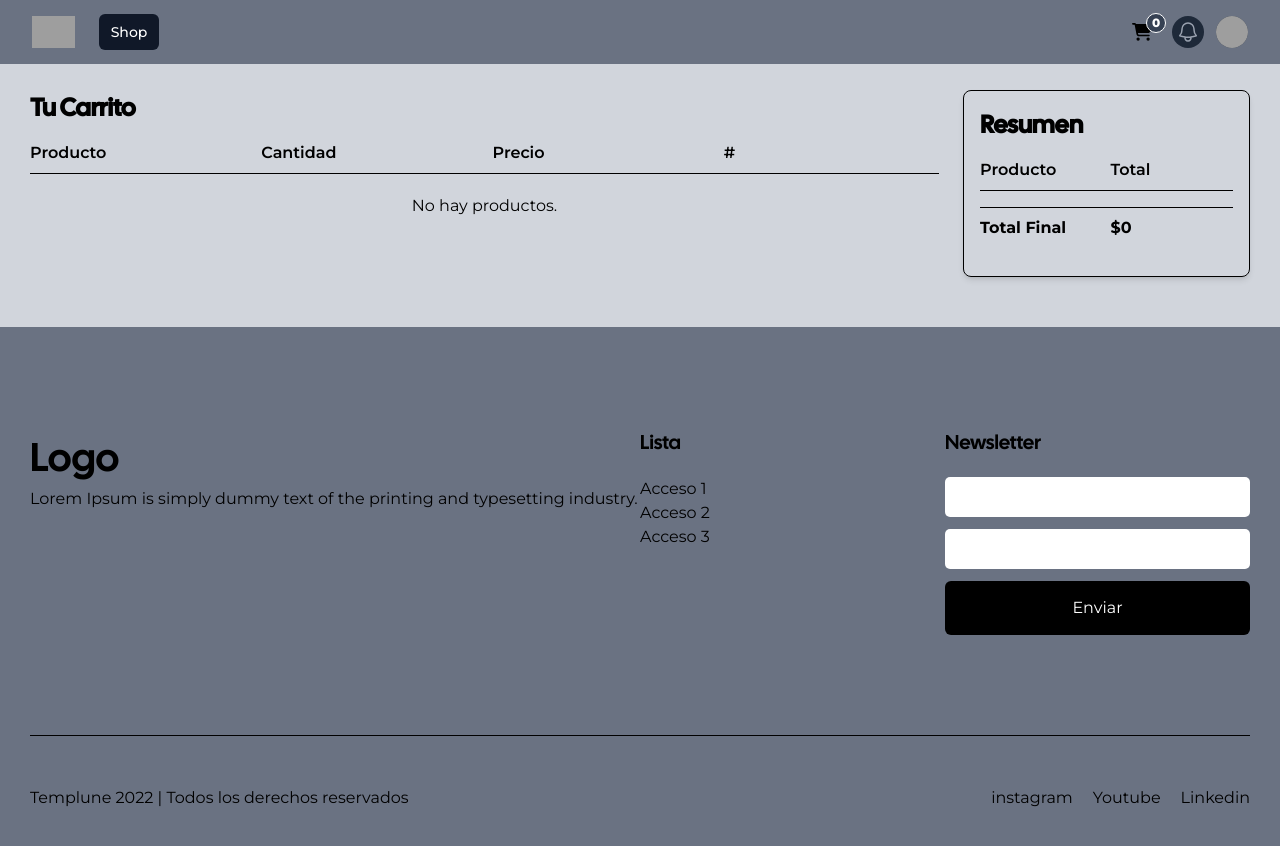
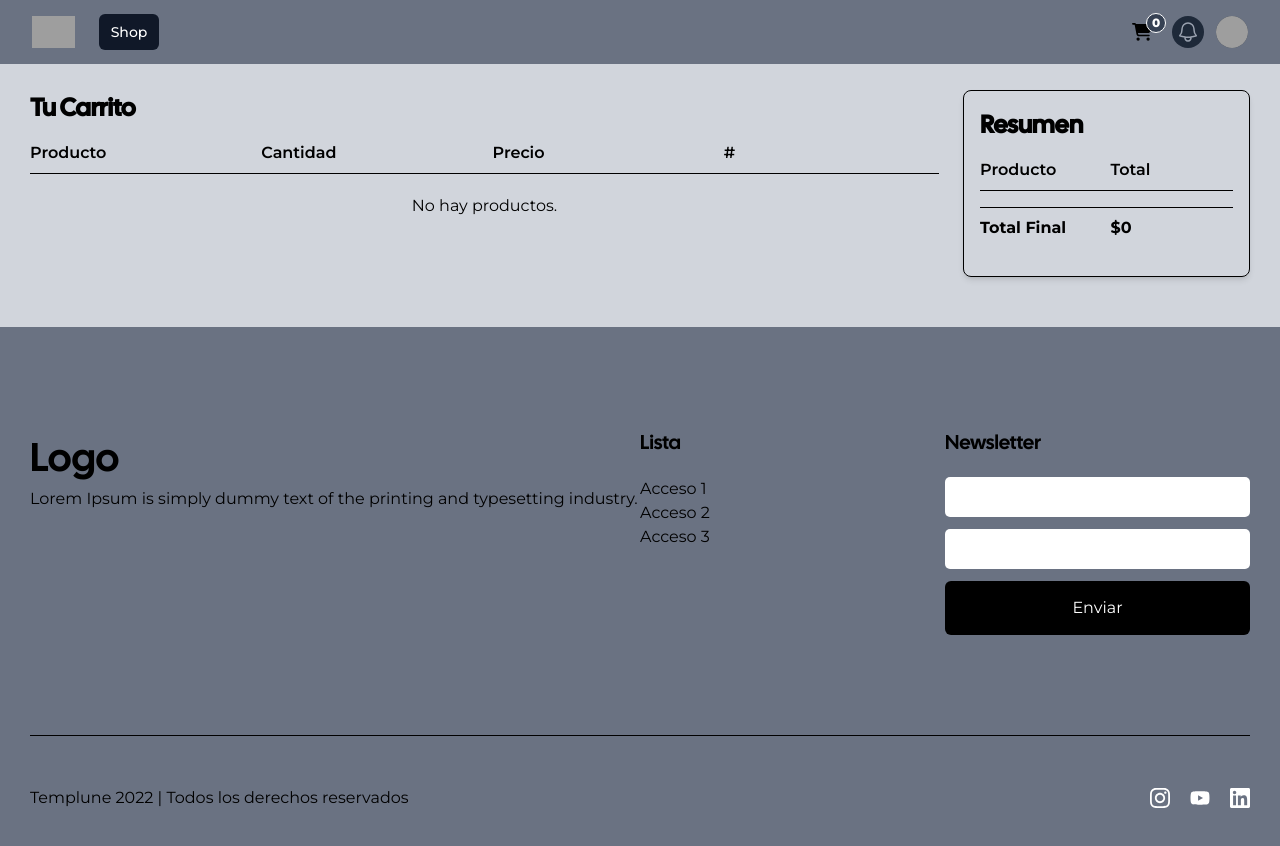
Before and after one commit to jissust/02-ecommerce, a React (Vite) app: page /checkout in a window 1280 px wide. Shown: the top 846 px of the page. Built offline with nearby package versions, Linux system fonts and the light colour scheme; grey boxes are pictures that could not be loaded.

Commit message:
agrego iconos

```diff
--- a/src/components/Footer/Footer.tsx
+++ b/src/components/Footer/Footer.tsx
@@ -1,3 +1,5 @@
+import { InstagramIcon, LinkedinIcon, YoutubeIcon } from "../Icons/Icons";
+
 function Footer() {
   return (
     <footer className="w-full bg-gray-500 pt-[100px] px-[30px]">
@@ -42,13 +44,13 @@ function Footer() {
           </div>
         </div>
       </div>
-      <div className="w-full grid grid-cols-1 sm:grid-cols-2 pb-[100px] pt-[50px] max-w-[1300px] m-auto">
+      <div className="w-full grid grid-cols-1 sm:grid-cols-2 pb-[100px] pt-[50px] container m-auto">
         <div>Templune 2022 | Todos los derechos reservados</div>
         <div className="flex justify-start sm:justify-end">
           <ul className="flex gap-5">
-            <li>instagram</li>
-            <li>Youtube</li>
-            <li>Linkedin</li>
+            <li className="flex"><InstagramIcon /></li>
+            <li className="flex"><YoutubeIcon /></li>
+            <li className="flex"><LinkedinIcon /></li>
           </ul>
         </div>
       </div>
--- a/src/components/Icons/Icons.tsx
+++ b/src/components/Icons/Icons.tsx
@@ -44,8 +44,9 @@ export function CartIcon({ color = "#FFFFFF" }) {
   return (
     <svg xmlns="http://www.w3.org/2000/svg" viewBox="0 0 576 512" width="20">
       <path
-      fill={color}
-      d="M0 24C0 10.7 10.7 0 24 0L69.5 0c22 0 41.5 12.8 50.6 32l411 0c26.3 0 45.5 25 38.6 50.4l-41 152.3c-8.5 31.4-37 53.3-69.5 53.3l-288.5 0 5.4 28.5c2.2 11.3 12.1 19.5 23.6 19.5L488 336c13.3 0 24 10.7 24 24s-10.7 24-24 24l-288.3 0c-34.6 0-64.3-24.6-70.7-58.5L77.4 54.5c-.7-3.8-4-6.5-7.9-6.5L24 48C10.7 48 0 37.3 0 24zM128 464a48 48 0 1 1 96 0 48 48 0 1 1 -96 0zm336-48a48 48 0 1 1 0 96 48 48 0 1 1 0-96z" />
+        fill={color}
+        d="M0 24C0 10.7 10.7 0 24 0L69.5 0c22 0 41.5 12.8 50.6 32l411 0c26.3 0 45.5 25 38.6 50.4l-41 152.3c-8.5 31.4-37 53.3-69.5 53.3l-288.5 0 5.4 28.5c2.2 11.3 12.1 19.5 23.6 19.5L488 336c13.3 0 24 10.7 24 24s-10.7 24-24 24l-288.3 0c-34.6 0-64.3-24.6-70.7-58.5L77.4 54.5c-.7-3.8-4-6.5-7.9-6.5L24 48C10.7 48 0 37.3 0 24zM128 464a48 48 0 1 1 96 0 48 48 0 1 1 -96 0zm336-48a48 48 0 1 1 0 96 48 48 0 1 1 0-96z"
+      />
     </svg>
   );
 }
@@ -54,8 +55,42 @@ export function RemoveIcon({ color = "#FFFFFF" }) {
   return (
     <svg xmlns="http://www.w3.org/2000/svg" viewBox="0 0 448 512" width="20">
       <path
-      fill={color}
-      d="M135.2 17.7L128 32 32 32C14.3 32 0 46.3 0 64S14.3 96 32 96l384 0c17.7 0 32-14.3 32-32s-14.3-32-32-32l-96 0-7.2-14.3C307.4 6.8 296.3 0 284.2 0L163.8 0c-12.1 0-23.2 6.8-28.6 17.7zM416 128L32 128 53.2 467c1.6 25.3 22.6 45 47.9 45l245.8 0c25.3 0 46.3-19.7 47.9-45L416 128z" />
+        fill={color}
+        d="M135.2 17.7L128 32 32 32C14.3 32 0 46.3 0 64S14.3 96 32 96l384 0c17.7 0 32-14.3 32-32s-14.3-32-32-32l-96 0-7.2-14.3C307.4 6.8 296.3 0 284.2 0L163.8 0c-12.1 0-23.2 6.8-28.6 17.7zM416 128L32 128 53.2 467c1.6 25.3 22.6 45 47.9 45l245.8 0c25.3 0 46.3-19.7 47.9-45L416 128z"
+      />
     </svg>
   );
 }
+
+export function InstagramIcon({ color = "#FFFFFF" }) {
+  return (
+    <svg xmlns="http://www.w3.org/2000/svg" viewBox="0 0 448 512" width="20">
+      <path
+        fill={color}
+        d="M224.1 141c-63.6 0-114.9 51.3-114.9 114.9s51.3 114.9 114.9 114.9S339 319.5 339 255.9 287.7 141 224.1 141zm0 189.6c-41.1 0-74.7-33.5-74.7-74.7s33.5-74.7 74.7-74.7 74.7 33.5 74.7 74.7-33.6 74.7-74.7 74.7zm146.4-194.3c0 14.9-12 26.8-26.8 26.8-14.9 0-26.8-12-26.8-26.8s12-26.8 26.8-26.8 26.8 12 26.8 26.8zm76.1 27.2c-1.7-35.9-9.9-67.7-36.2-93.9-26.2-26.2-58-34.4-93.9-36.2-37-2.1-147.9-2.1-184.9 0-35.8 1.7-67.6 9.9-93.9 36.1s-34.4 58-36.2 93.9c-2.1 37-2.1 147.9 0 184.9 1.7 35.9 9.9 67.7 36.2 93.9s58 34.4 93.9 36.2c37 2.1 147.9 2.1 184.9 0 35.9-1.7 67.7-9.9 93.9-36.2 26.2-26.2 34.4-58 36.2-93.9 2.1-37 2.1-147.8 0-184.8zM398.8 388c-7.8 19.6-22.9 34.7-42.6 42.6-29.5 11.7-99.5 9-132.1 9s-102.7 2.6-132.1-9c-19.6-7.8-34.7-22.9-42.6-42.6-11.7-29.5-9-99.5-9-132.1s-2.6-102.7 9-132.1c7.8-19.6 22.9-34.7 42.6-42.6 29.5-11.7 99.5-9 132.1-9s102.7-2.6 132.1 9c19.6 7.8 34.7 22.9 42.6 42.6 11.7 29.5 9 99.5 9 132.1s2.7 102.7-9 132.1z"
+      />
+    </svg>
+  );
+}
+
+export function YoutubeIcon({ color = "#FFFFFF" }) {
+  return (
+    <svg xmlns="http://www.w3.org/2000/svg" viewBox="0 0 576 512" width="20">
+      <path
+        fill={color}
+        d="M549.7 124.1c-6.3-23.7-24.8-42.3-48.3-48.6C458.8 64 288 64 288 64S117.2 64 74.6 75.5c-23.5 6.3-42 24.9-48.3 48.6-11.4 42.9-11.4 132.3-11.4 132.3s0 89.4 11.4 132.3c6.3 23.7 24.8 41.5 48.3 47.8C117.2 448 288 448 288 448s170.8 0 213.4-11.5c23.5-6.3 42-24.2 48.3-47.8 11.4-42.9 11.4-132.3 11.4-132.3s0-89.4-11.4-132.3zm-317.5 213.5V175.2l142.7 81.2-142.7 81.2z"
+      />
+    </svg>
+  );
+}
+
+export function LinkedinIcon({ color = "#FFFFFF" }) {
+  return (
+    <svg xmlns="http://www.w3.org/2000/svg" viewBox="0 0 448 512" width="20">
+      <path
+        fill={color}
+        d="M416 32H31.9C14.3 32 0 46.5 0 64.3v383.4C0 465.5 14.3 480 31.9 480H416c17.6 0 32-14.5 32-32.3V64.3c0-17.8-14.4-32.3-32-32.3zM135.4 416H69V202.2h66.5V416zm-33.2-243c-21.3 0-38.5-17.3-38.5-38.5S80.9 96 102.2 96c21.2 0 38.5 17.3 38.5 38.5 0 21.3-17.2 38.5-38.5 38.5zm282.1 243h-66.4V312c0-24.8-.5-56.7-34.5-56.7-34.6 0-39.9 27-39.9 54.9V416h-66.4V202.2h63.7v29.2h.9c8.9-16.8 30.6-34.5 62.9-34.5 67.2 0 79.7 44.3 79.7 101.9V416z"
+      />
+    </svg>
+  );
+}
```
